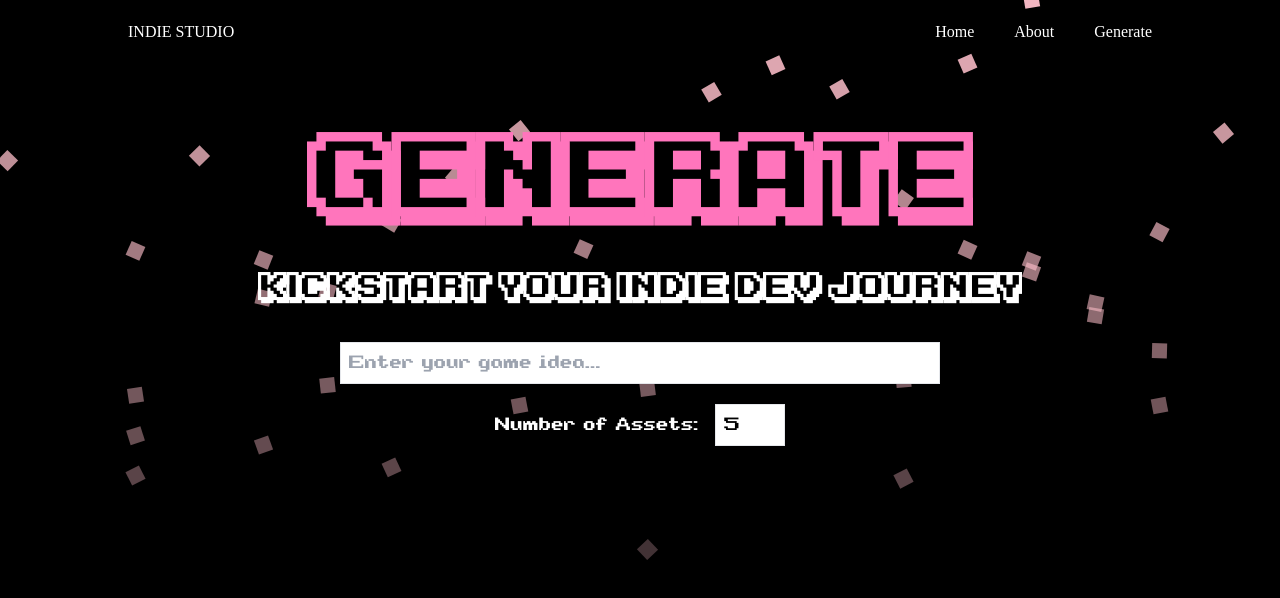
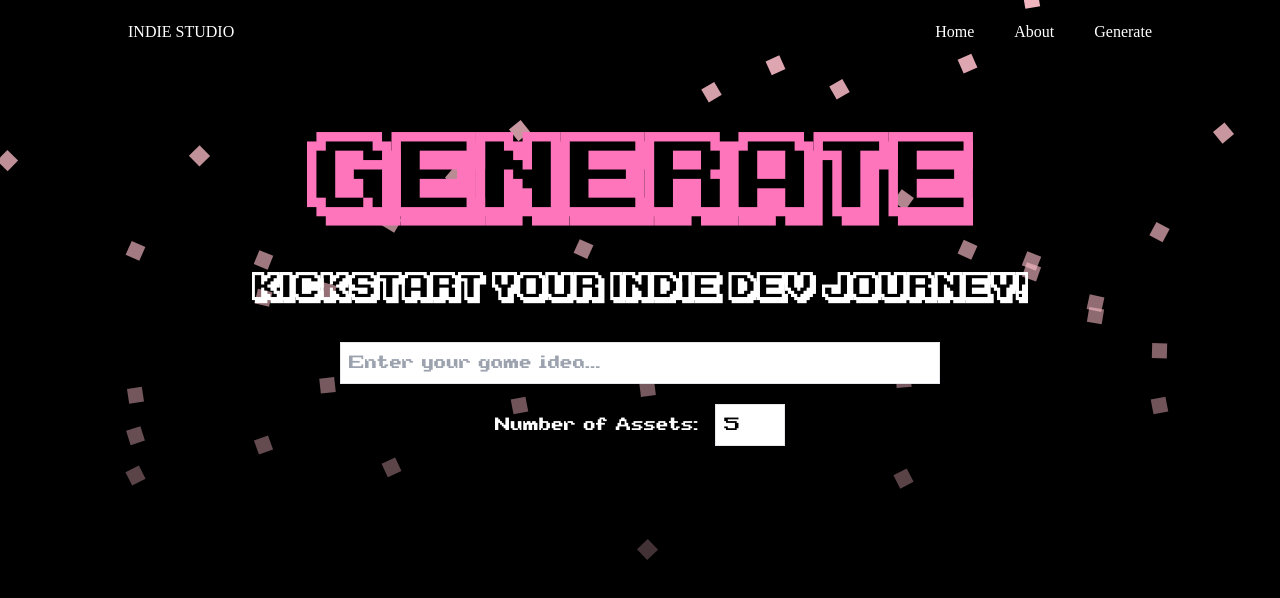
Before and after one commit to tx-appdev/hack-tx, a Next.js app in the folder client-next/: page /generate in a window 1280 px wide. Shown: the top 598 px of the page. Built offline with nearby package versions, Linux system fonts and the light colour scheme; a web font is replaced by a local one.

Commit message:
exclamation mark

```diff
--- a/client-next/sections/Generate.tsx
+++ b/client-next/sections/Generate.tsx
@@ -13,7 +13,7 @@ const Generate = () => {
             </div>
             <div className="subheading-wrapper flex items-center justify-center text-center">
                 <h3 className="font-[Karmatic] text-[2em] text-[--body] pt-4 pb-8">
-                    Kickstart your indie dev journey
+                    Kickstart your indie dev journey!
                 </h3>
             </div>
             <div className="text-input w-full pb-5 flex items-center justify-center">
```
